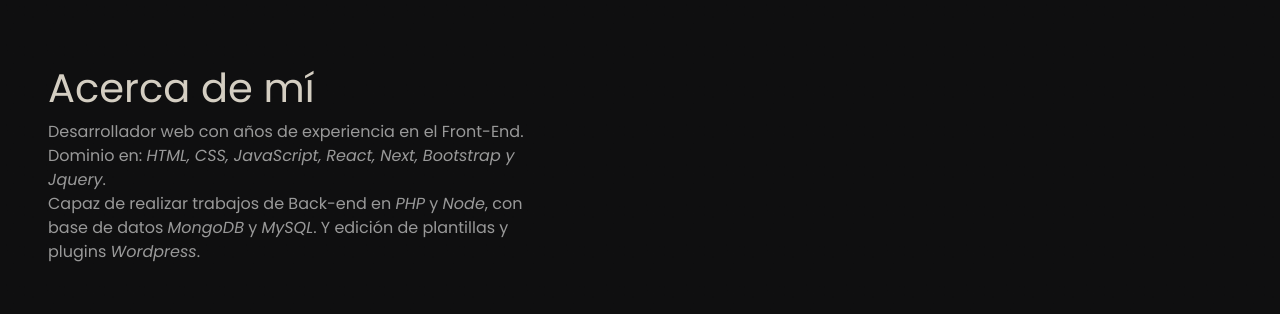
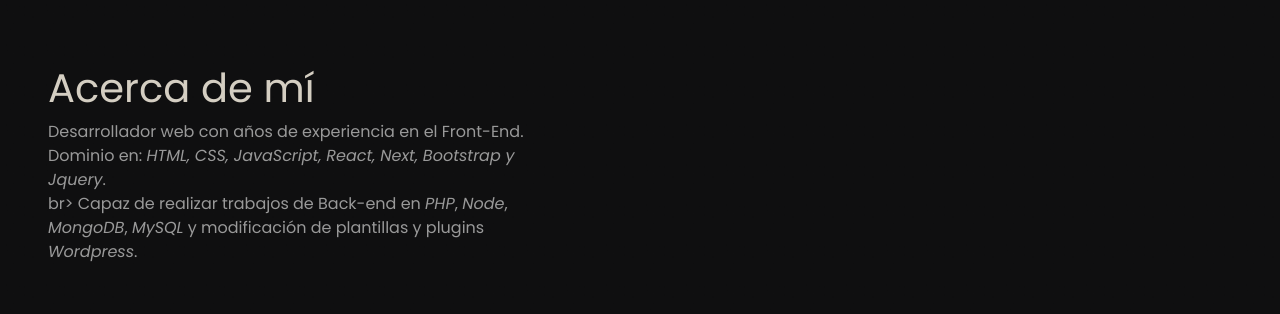
Before and after one commit to gtaypeg/gabrieltaype, a plain HTML site: page index.html in a window 1280 px wide. Shown: the part 800-1114 px from the top of the page. Drawn offline with Linux system fonts and the light colour scheme.

Commit message:
Update index.html

```diff
--- a/index.html
+++ b/index.html
@@ -71,7 +71,8 @@
                     <p> Desarrollador web con años de experiencia en el Front-End. Dominio en:
                         <em>HTML, CSS, JavaScript, React, Next, Bootstrap y Jquery</em>.
                         <br>
-                        Capaz de realizar trabajos de Back-end en <em>PHP</em> y <em>Node</em>, con base de datos <em>MongoDB</em> y <em>MySQL</em>. Y edición de plantillas y plugins <em>Wordpress</em>.
+                        br>
+                        Capaz de realizar trabajos de Back-end en <em>PHP</em>, <em>Node</em>, <em>MongoDB</em>, <em>MySQL</em> y modificación de plantillas y plugins <em>Wordpress</em>.
                     </p>
                 </div>
             </section>
```
